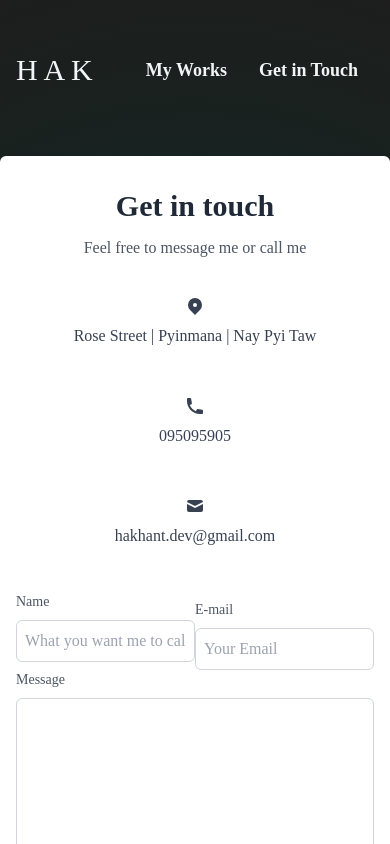
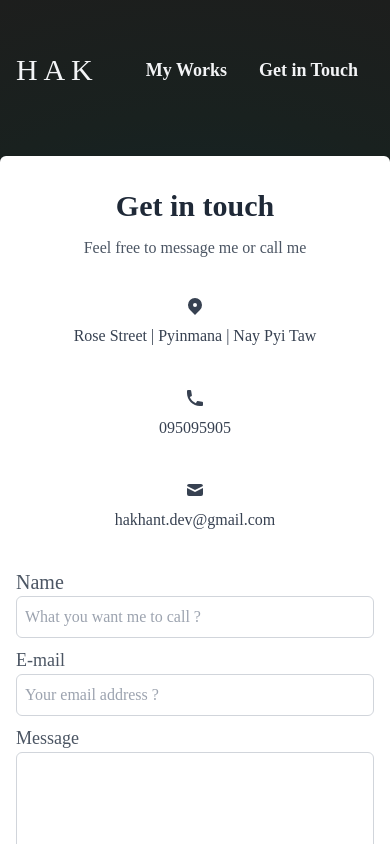
Before and after one commit to hakhant21/portfolio, a Next.js app: page /contact in a window 390 px wide. Shown: the top 844 px of the page. Built offline with nearby package versions, Linux system fonts and the light colour scheme; a web font is replaced by a local one.

Commit message:
styles changed in contact form

```diff
--- a/pages/contact.js
+++ b/pages/contact.js
@@ -39,7 +39,7 @@ export default function Contact() {
         <link rel='icon' href='/favicon.ico' />
       </Head>
       <section
-        className='py-8 mx-auto w-full md:max-w-full lg:max-w-6xl px-4 lg:px-12
+        className='py-8 mx-auto w-full md:max-w-full lg:max-w-6xl px-4 md:px-12
         lg:py-12 bg-white rounded-md shadow-md dark:bg-gray-800'>
         <h2 className='text-3xl font-semibold text-center text-gray-800 dark:text-white'>
           Get in touch
@@ -47,7 +47,7 @@ export default function Contact() {
         <p className='mt-3 text-center text-gray-600 dark:text-gray-400'>
           Feel free to message me or call me
         </p>
-        <div className='grid grid-cols-1 gap-6 mt-6 lg:grid-cols-3'>
+        <div className='grid gap-4 mt-6 lg:grid-cols-3'>
           <span className='flex flex-col items-center py-3 text-gray-700 rounded-md dark:text-gray-200 hover:bg-blue-200 dark:hover:bg-blue-500'>
             <svg
               className='w-5 h-5'
@@ -95,11 +95,11 @@ export default function Contact() {
           </span>
         </div>
         <form className='mt-6' onSubmit={sendEmail}>
-          <div className='flex justify-center items-center'>
-            <div className='w-full'>
+          <div className='lg:flex flex-col justify-center items-center'>
+            <div className='w-full md:mt-0'>
               <label
                 htmlFor='name'
-                className='block mb-2 text-sm font-medium text-gray-600 dark:text-gray-200'>
+                className='block mt-2 text-xl font-thin text-gray-600 dark:text-gray-200'>
                 Name
               </label>
               <input
@@ -113,10 +113,10 @@ export default function Contact() {
               />
             </div>
 
-            <div className='w-full mt-4 md:mt-0'>
+            <div className='w-full md:mt-0'>
               <label
                 htmlFor='email'
-                className='block mb-2 text-sm font-medium text-gray-600 dark:text-gray-200'>
+                className='block mt-2 text-lg font-thin text-gray-600 dark:text-gray-200'>
                 E-mail
               </label>
               <input
@@ -124,25 +124,25 @@ export default function Contact() {
                 name='email'
                 value={email}
                 onChange={(e) => setEmail(e.target.value)}
-                placeholder='Your Email'
+                placeholder='Your email address ?'
                 className='block w-full px-2 py-2 text-gray-700 bg-white border border-gray-300 rounded-md dark:bg-gray-800 dark:text-gray-300 dark:border-gray-600 focus:border-blue-500 dark:focus:border-blue-500 focus:outline-none focus:ring'
                 required
               />
             </div>
           </div>
 
-          <div class name='w-full mt-4 lg:mt-0>
-'>
+          <div
+            className='w-full lg:mt-0'>
             <label
               htmlFor='message'
-              className='block mb-2 text-sm font-medium text-gray-600 dark:text-gray-200'>
+              className='block mt-2 text-lg font-thin text-gray-600 dark:text-gray-200'>
               Message
             </label>
             <textarea
               name='message'
               value={message}
               onChange={(e) => setMessage(e.target.value)}
-              className='block w-full h-40 px-4 py-2 text-gray-700 bg-white border border-gray-300 rounded-md
+              className='block w-full h-40 px-2 py-2 font-thin text-gray-700 bg-white border border-gray-300 rounded-md
               dark:bg-gray-800 dark:text-gray-300 dark:border-gray-600 focus:border-blue-500 dark:focus:border-blue-500 focus:outline-none focus:ring'
               required
             />
```
Also changed, not shown: 2 other files (tests, documents, lock files or other folders).
